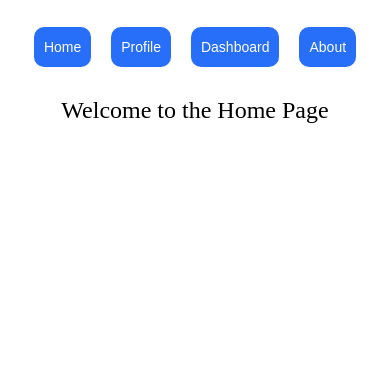
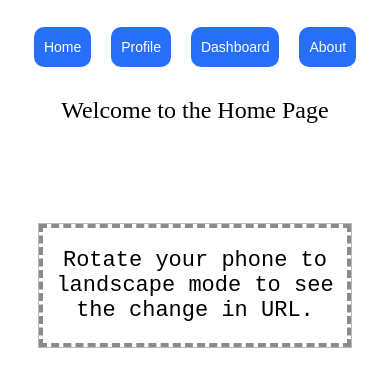
Before and after one commit to AlokYadavCodes/simulating-react-router, a plain HTML site: page index.html in a window 390 px wide. Shown: the part 114-500 px from the top of the page. Drawn offline with Linux system fonts and the light colour scheme.

Commit message:
add rotate message for mobile phones

```diff
--- a/index.html
+++ b/index.html
@@ -24,5 +24,8 @@
         <button onclick="navigateTo('/about')">About</button>
     </div>
     <div class="content"></div>
+    <p class="message">
+        Rotate your phone to landscape mode to see the change in URL.
+    </p>
 </body>
 </html>
--- a/style.css
+++ b/style.css
@@ -47,3 +47,20 @@
     align-items: center;
     font-size: 24px;
 }
+
+.message{
+    display: none;
+}
+@media (max-width: 480px)  {
+    .message{
+        display: block;
+        border: 4px dashed rgba(0, 0, 0, 0.452);
+        margin: 100px auto;
+        padding: 20px 10px;
+        font-size: 22px;
+        font-family: 'Courier New', Courier, monospace;
+        width: 80vw;
+        text-align: center;
+        outline: 1px solid rgba(0, 0, 0, 0.274);
+    }
+}
```
